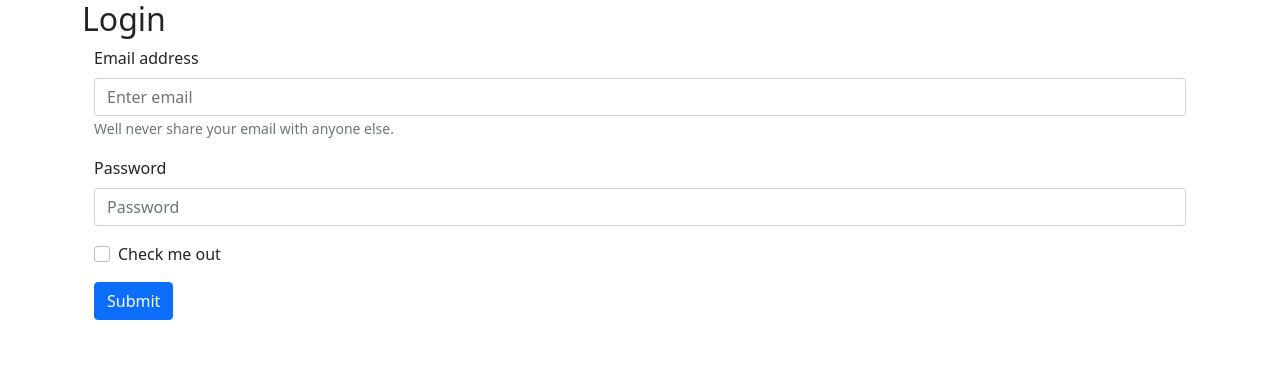
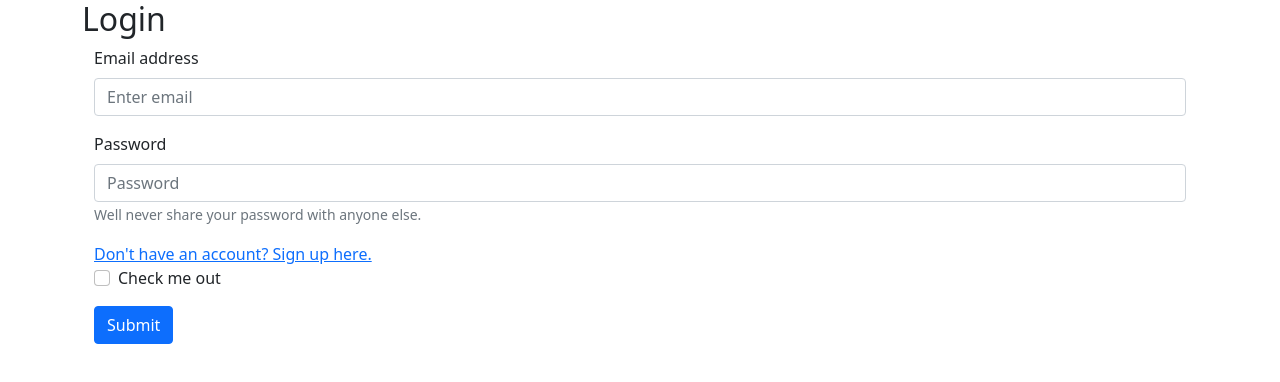
Before and after one commit to FelipeFloresWeb/MyPersonalWallet, a React (Create React App) app in the folder my-personal-wallet/: page /login in a window 1280 px wide. Shown: the top 382 px of the page. Built offline with nearby package versions, Linux system fonts and the light colour scheme.

Commit message:
:recycle: changed login page

```diff
--- a/my-personal-wallet/src/pages/components/LoginForm.jsx
+++ b/my-personal-wallet/src/pages/components/LoginForm.jsx
@@ -1,5 +1,6 @@
 import React from 'react';
 import { Form, Button, Container } from 'react-bootstrap';
+import { Link } from 'react-router-dom';
 
 const LoginForm = function () {
   return (
@@ -8,19 +9,23 @@ const LoginForm = function () {
         <Form.Group className="mb-3" controlId="formBasicEmail">
           <Form.Label>Email address</Form.Label>
           <Form.Control type="email" placeholder="Enter email" />
-          <Form.Text className="text-muted">
-            Well never share your email with anyone else.
-          </Form.Text>
         </Form.Group>
 
         <Form.Group className="mb-3" controlId="formBasicPassword">
           <Form.Label>Password</Form.Label>
           <Form.Control type="password" placeholder="Password" />
+          <Form.Text className="text-muted">
+            Well never share your password with anyone else.
+          </Form.Text>
         </Form.Group>
+
+        <Link to="/create">Don&apos;t have an account? Sign up here.</Link>
+
         <Form.Group className="mb-3" controlId="formBasicCheckbox">
           <Form.Check type="checkbox" label="Check me out" />
         </Form.Group>
-        <Button variant="primary" type="submit">
+
+        <Button variant="primary" type="button">
           Submit
         </Button>
       </Form>
```
